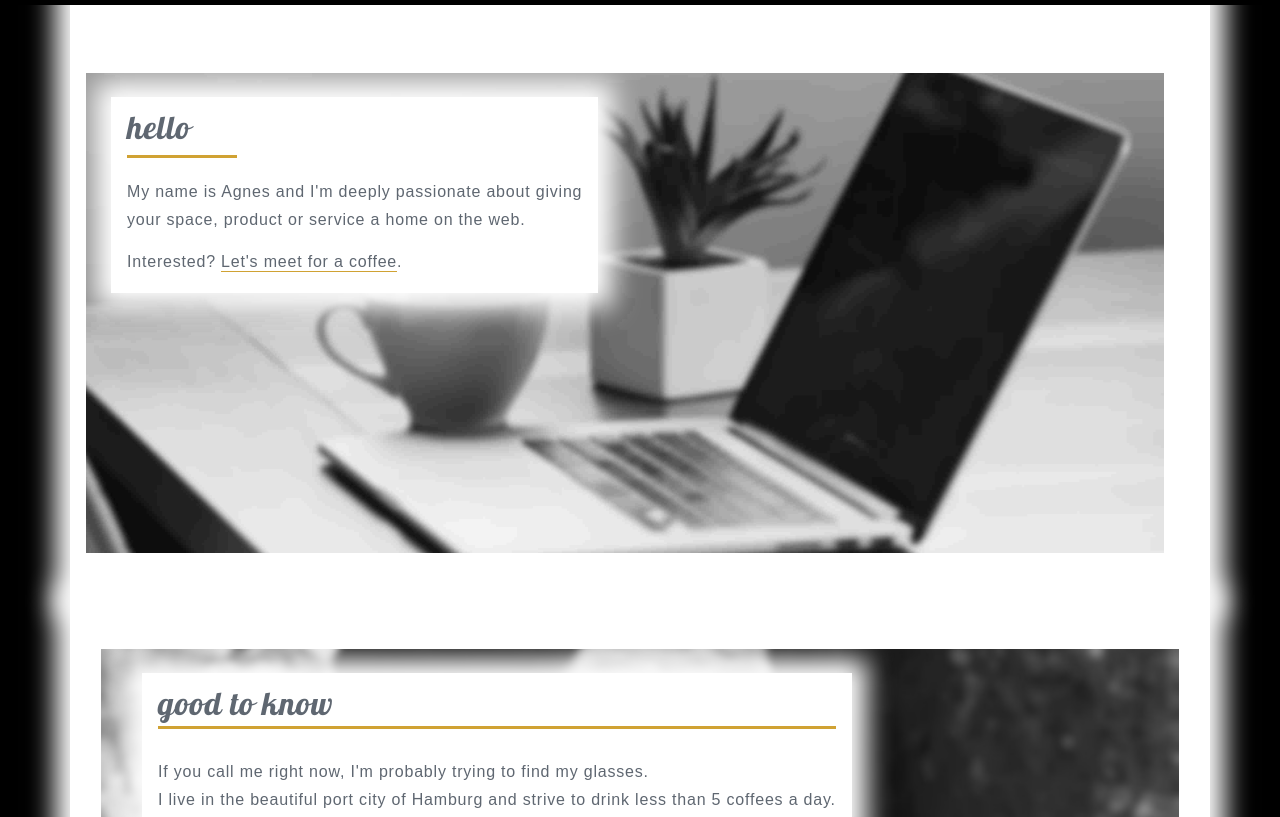
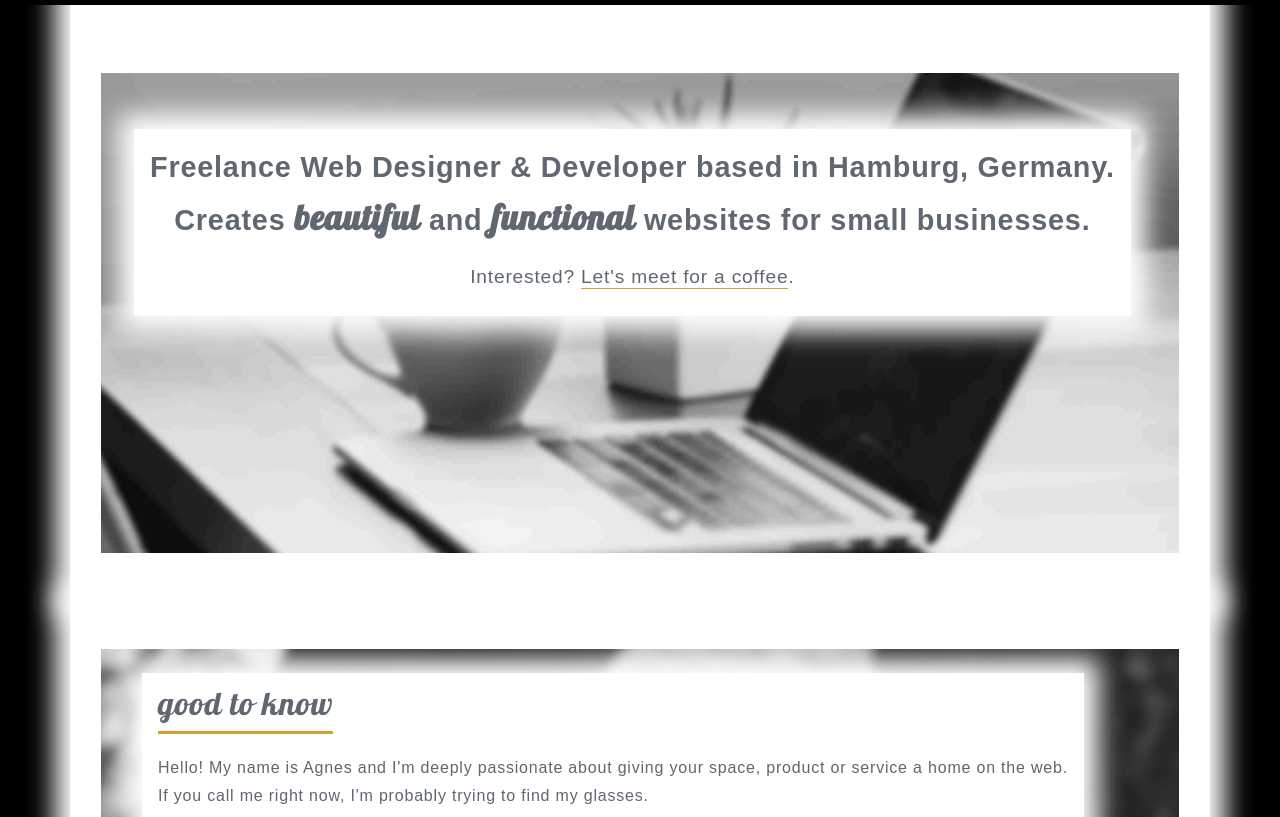
Before and after one commit to amondorf/amondorf.com, a plain HTML site: page index.html in a window 1280 px wide. Shown: the part 135-952 px from the top of the page. Drawn offline with nearby package versions, Linux system fonts and the light colour scheme.

Commit message:
change welcome text

```diff
--- a/css/style.css
+++ b/css/style.css
@@ -65,12 +65,13 @@ a.underlined-thin:hover {border-bottom: 1px solid #d0a233; padding-bottom:1px; c
 .underline:hover {
   border-bottom: 3px solid #d0a233;
   padding-bottom:2px;
+  display: inline-block;
+  color: #d0a233;
 }
 
 /*<!-- welcome message -->*/
 .img-coffee-container {
-  margin-top: 12em;
-  margin-bottom: 2em;
+  margin: 12em 0 2em 0;
   height: 30em;
   width: auto;
 }
@@ -94,7 +95,33 @@ a.underlined-thin:hover {border-bottom: 1px solid #d0a233; padding-bottom:1px; c
   font-size: 2em;
 }
 
+.hello-1 {
+  /* font-family: 'Lobster', cursive; */
+  font-size: 1.8em;
+  font-weight: bold;
+}
+
+.lobster {
+  font-family: 'Lobster', cursive;
+  font-size: 1.2em;
+}
+
 .welcome-text {
+    background-color: white;
+    position: absolute;
+    top: 1.5em;
+    left: 3em;
+    text-align: center;
+    font-size: 1em;
+    letter-spacing: 0.05em;
+    line-height: 2.8em;
+    /* font-weight: 100; */
+    margin-top: 2em;
+    /*color: #5f6771;*/
+    /*font-family: 'Merriweather', serif;*/
+}
+
+.hello-text {
     background-color: white;
     position: absolute;
     top: 1.5em;
@@ -109,7 +136,8 @@ a.underlined-thin:hover {border-bottom: 1px solid #d0a233; padding-bottom:1px; c
 }
 
 .interested {
-  padding-top: 0.8em;
+  padding-top: 0.4em;
+  font-size: 1.2em;
 }
 
 .shadow {
--- a/index.html
+++ b/index.html
@@ -52,10 +52,10 @@
 			<!-- http://www.lifeofpix.com/photo/comfortable-office/ -->
 			<img alt="welcome message" class="img-background" src="images/coffee.jpg"> <img alt="welcome message" class="img-background-mobile" src="images/coffee-mobile.png">
 			<div class="welcome-text shadow">
-				<span class="underlined hello">hello&nbsp;&nbsp;&nbsp;&nbsp;&nbsp;&nbsp;</span><br>
-				<br>
-				My name is Agnes and I'm deeply passionate about giving<br class="br-mobile">
-				your space, product or service a home on the web.
+				<!-- <span class="underlined hello">hello&nbsp;&nbsp;&nbsp;&nbsp;&nbsp;&nbsp;</span><br> -->
+				<span class="hello-1">
+					Freelance Web Designer & Developer based in Hamburg, Germany. <br class="br-mobile">Creates <span class="lobster">beautiful</span> and <span class="lobster">functional</span> websites for small businesses.
+				</span>
 				<div class="interested" id="about">
 					Interested? <a class="underlined-thin" href="#contact">Let's meet for a coffee</a>.
 				</div>
@@ -67,12 +67,14 @@
 <!-- <<<<<<<<<<<<<<<<<<<<<<<<<<<<<<<<<<<<<<good to know>>>>>>>>>>>>>>>>>>>>>>>>>>>>>>>>>>>>>>>>>>>>>>>   -->
 	<div class="container container-coffee shadow about-mobile" data-aos="fade-up">
 		<div class="row col-md-12 img-about-container fade-in">
-			<img alt="welcome message" class="img-background" src="images/profile.jpg">
+			<img alt="welcome message" class="img-background" src="images/profile1.jpg">
 			<img alt="welcome message" class="img-background-mobile" src="images/profile-mobile.jpg">
-			<div class="welcome-text about shadow">
-				<div class="hello underlined">
+			<div class="hello-text about shadow">
+				<span class="hello underlined">
 					good to know
-				</div><br>
+				</span><br><br>
+				Hello! My name is Agnes and I'm deeply passionate about giving
+				your space, product or service a home on the web.<br class="br-mobile">
 				If you call me right now, I'm probably trying to find my glasses.<br class="br-mobile" id="portfolio">
 				I live in the beautiful port city of Hamburg and strive to drink less than 5 coffees a day.
 			</div>
```
Also changed, not shown: images/profile1.jpg (added).
